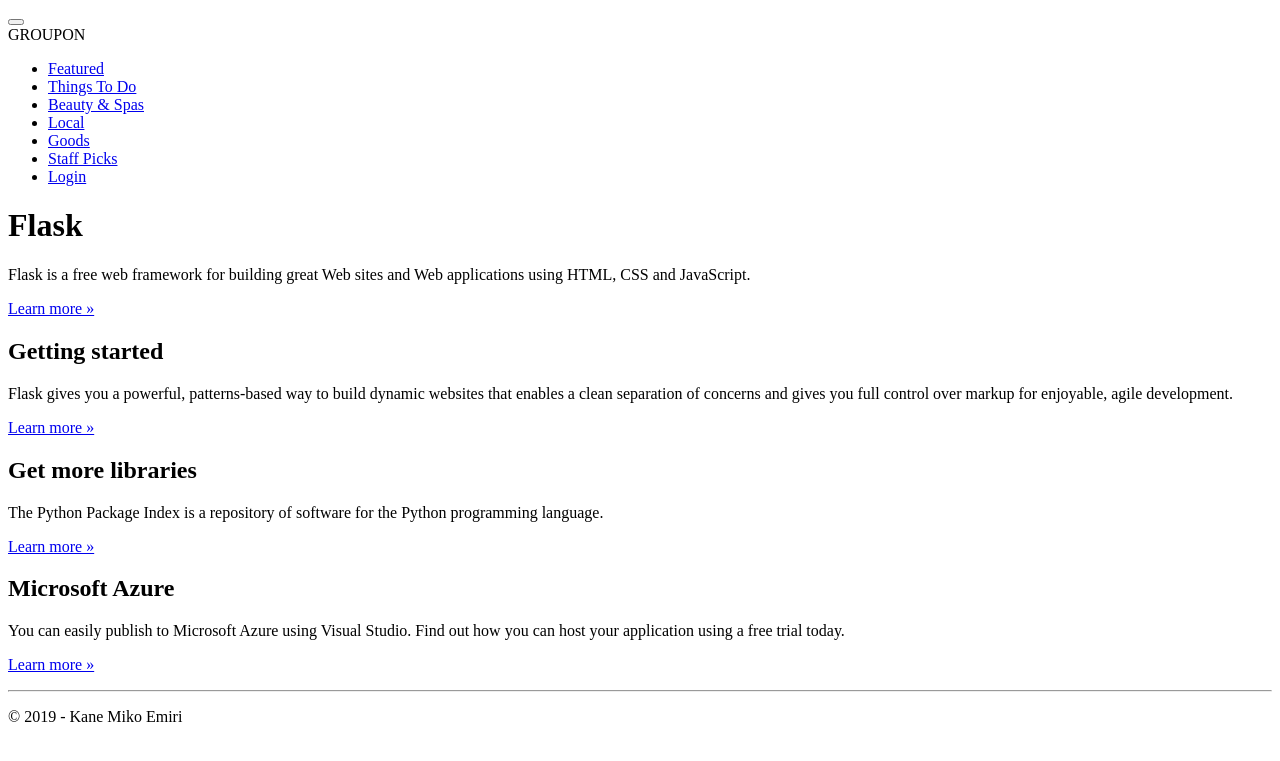
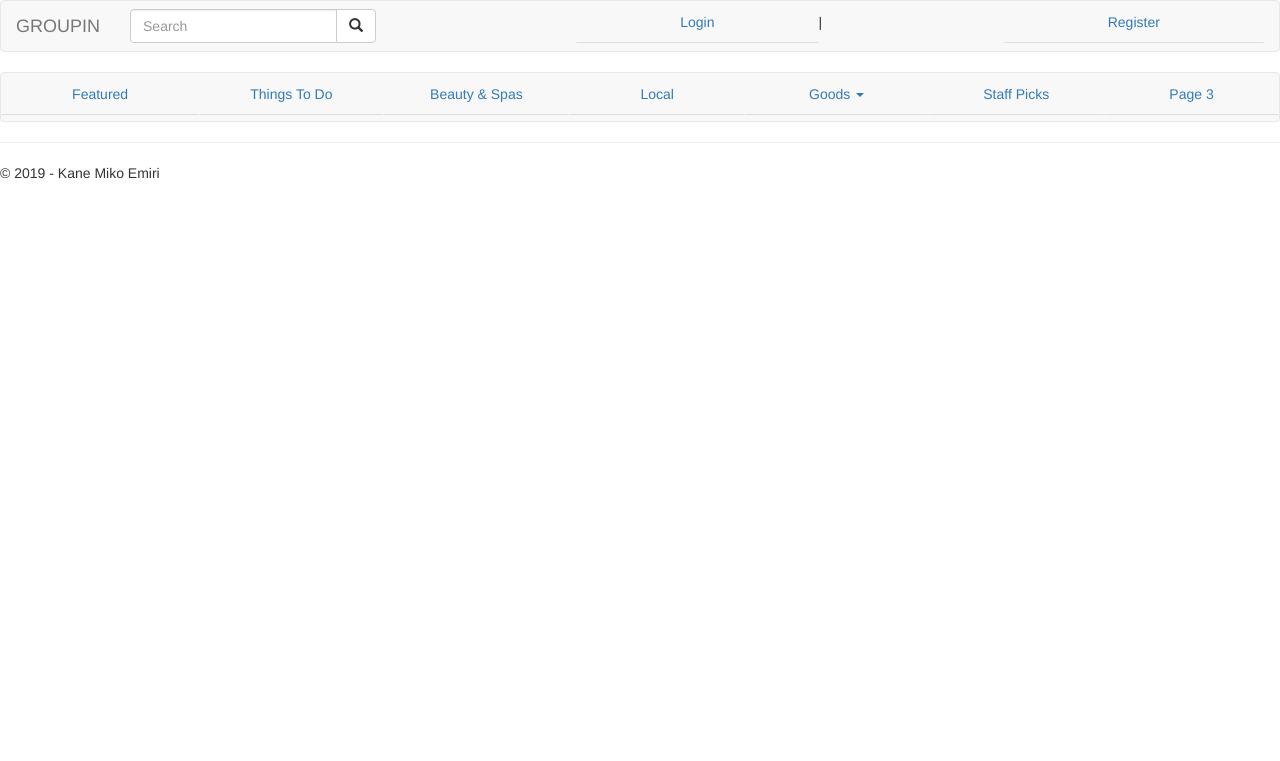
Before and after one commit to mogway3/assignment_ver1, a Flask app: page / in a window 1280 px wide. Shown: the top 761 px of the page. Run offline with Flask 2, Linux system fonts and the light colour scheme; some libraries are stand-ins or nearby versions.

Commit message:
changed layout

```diff
--- a/app/templates/index.html
+++ b/app/templates/index.html
@@ -2,32 +2,4 @@
 
 {% block content %}
 
-<div class="jumbotron">
-    <h1>Flask</h1>
-    <p class="lead">Flask is a free web framework for building great Web sites and Web applications using HTML, CSS and JavaScript.</p>
-    <p><a href="http://flask.pocoo.org/" class="btn btn-primary btn-large">Learn more &raquo;</a></p>
-</div>
-
-<div class="row">
-    <div class="col-md-4">
-        <h2>Getting started</h2>
-        <p>
-            Flask gives you a powerful, patterns-based way to build dynamic websites that
-            enables a clean separation of concerns and gives you full control over markup
-            for enjoyable, agile development.
-        </p>
-        <p><a class="btn btn-default" href="http://flask.pocoo.org/docs/">Learn more &raquo;</a></p>
-    </div>
-    <div class="col-md-4">
-        <h2>Get more libraries</h2>
-        <p>The Python Package Index is a repository of software for the Python programming language.</p>
-        <p><a class="btn btn-default" href="https://pypi.python.org/pypi">Learn more &raquo;</a></p>
-    </div>
-    <div class="col-md-4">
-        <h2>Microsoft Azure</h2>
-        <p>You can easily publish to Microsoft Azure using Visual Studio. Find out how you can host your application using a free trial today.</p>
-        <p><a class="btn btn-default" href="http://azure.microsoft.com">Learn more &raquo;</a></p>
-    </div>
-</div>
-
 {% endblock %}
--- a/app/templates/layout.html
+++ b/app/templates/layout.html
@@ -1,54 +1,64 @@
 <!DOCTYPE html>
 <html>
 <head>
-    <meta charset="utf-8" />
-    <meta name="viewport" content="width=device-width, initial-scale=1.0">
     <title>{{ title }} GROUPIN</title>
+    <meta charset="utf-8">
+    <meta name="viewport" content="width=device-width, initial-scale=1">
+    <link rel="stylesheet" href="https://maxcdn.bootstrapcdn.com/bootstrap/3.4.0/css/bootstrap.min.css">
+    <script src="https://ajax.googleapis.com/ajax/libs/jquery/3.3.1/jquery.min.js"></script>
+    <script src="https://maxcdn.bootstrapcdn.com/bootstrap/3.4.0/js/bootstrap.min.js"></script>
 </head>
 
 <body>
 
-    <div class="navbar navbar-inverse navbar-fixed-top">
-        <div class="container">
-
-
+<nav class="navbar navbar-default">
+    <div class="container-fluid">
         <div class="navbar-header">
-                    <button type="button" class="navbar-toggle" data-toggle="collapse" data-target=".navbar-collapse">
-                        <span class="icon-bar"></span>
-                        <span class="icon-bar"></span>
-                        <span class="icon-bar"></span>
+            <a class="navbar-brand" href="#">GROUPIN</a>
+        </div>
+        <ul class="nav nav-tabs nav-justified ">
+        <form class="navbar-form navbar-left" action="/action_page.php">
+            <div class="input-group">
+                <input type="text" class="form-control" placeholder="Search">
+                    <div class="input-group-btn">
+                        <button class="btn btn-default" type="submit">
+                        <i class="glyphicon glyphicon-search"></i>
                         </button>
-                   <div class="navbar-brand">GROUPON</div>
                     </div>
-
-
-
-                <div class="navbar-collapse collapse">
-                    <ul class="nav navbar-nav">
+            </div>
+        </form>
+        <li>
+        {%  if current_user.is_anonymous %}
+            <li><a href="{{ url_for('login') }}">Login</a></li>
+            <li> |</li>
+            <li><a href="{{ url_for('register') }}">Register</a></li>
+        {% else %}
+            <a href="{{ url_for('logout') }}">Logout</a>
+        {% endif %}
+        </li>
+        </ul>
+    </div>
+</nav>
+<nav class="navbar navbar-default ">
+    <ul class="nav nav-tabs nav-justified ">
         <li><a href="{{ url_for('home') }}">Featured</a></li>
         <li><a href="{{ url_for('ttd') }}">Things To Do</a></li>
         <li><a href="{{ url_for('bas') }}">Beauty & Spas</a></li>
         <li><a href="{{ url_for('loc') }}">Local</a></li>
-                        <li><a href="{{ url_for('goo') }}">Goods</a></li>
+        <li class="dropdown">
+            <a class="dropdown-toggle" data-toggle="dropdown" href="{{ url_for('goo') }}">Goods
+                <span class="caret"></span></a>
+            <ul class="dropdown-menu">
+                <li><a href="#">Page 1-1</a></li>
+                <li><a href="#">Page 1-2</a></li>
+                <li><a href="#">Page 1-3</a></li>
+            </ul>
+        </li>
         <li><a href="{{ url_for('stp') }}">Staff Picks</a></li>
-                        <li>
-                        {%  if current_user.is_anonymous %}
-                            <a href="{{ url_for('login') }}">Login</a>
-                        {% else %}
-                            <a href="{{ url_for('logout') }}">Logout</a>
-                        {% endif %}
-
-                        </li>
-
+        <li><a href="#">Page 3</a></li>
     </ul>
     </div>
-
-
-        </div>
-
-    </div>
-
-    <div class="container body-content">
+</nav>
         {% block content %}{% endblock %}
         <hr />
         <footer>
@@ -56,6 +66,5 @@
         </footer>
     </div>
     {% block scripts %}{% endblock %}
-
 </body>
 </html>
--- a/app/views.py
+++ b/app/views.py
@@ -99,13 +99,13 @@ def login():
 @app.route('/logout')
 def logout():
     logout_user()
-    return redirect(url_for('index'))
+    return redirect(url_for('home'))
 
 
 @app.route('/register', methods=['GET', 'POST'])
 def register():
     if current_user.is_authenticated:
-        return redirect(url_for('index'))
+        return redirect(url_for('home'))
     form = RegistrationForm()
     if form.validate_on_submit():
         user = User(username=form.username.data, email=form.email.data)
```
Lines whose indentation alone changed are shown as unchanged.
